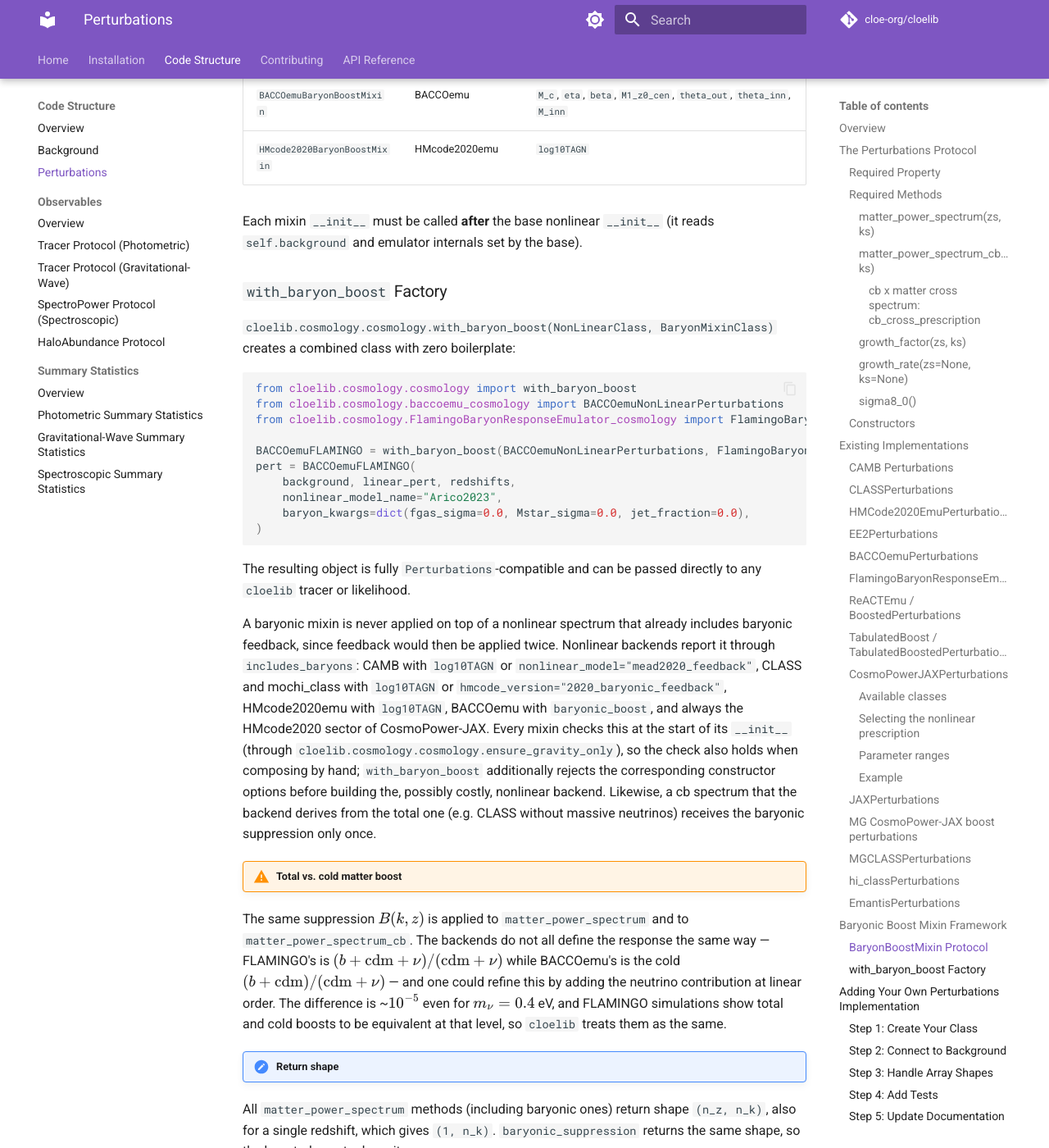
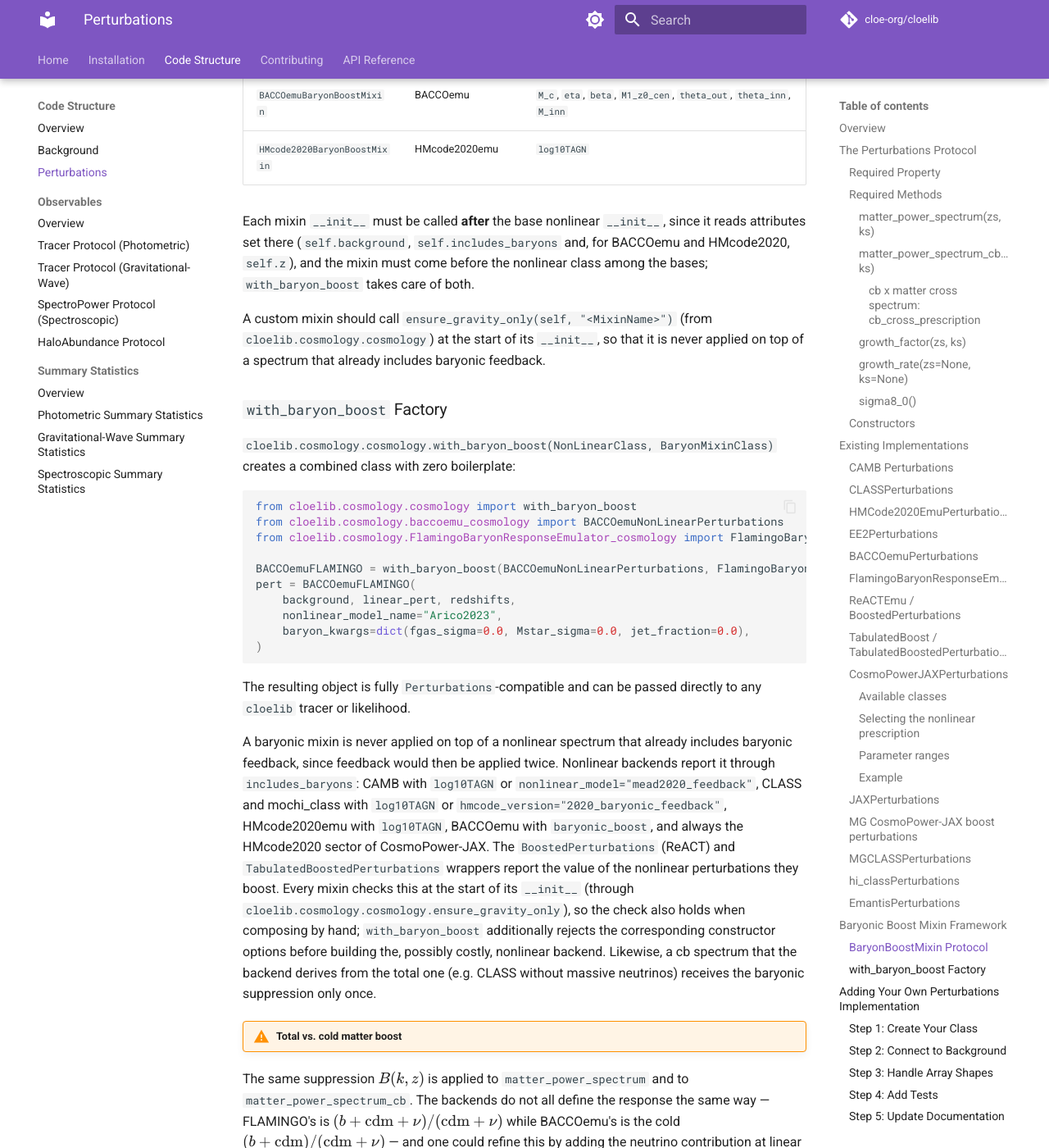
Before and after one commit to cloe-org/cloelib, an MkDocs documentation site: the page built from docs/code_structure/perturbations.md, in a window 1280 px wide and 1400 px high, scrolled down 18861 px. Shown: the whole window at 82% size. Built offline with MkDocs 1.6.1 and Material for MkDocs 9.7.7, drawn with Linux system fonts in a browser that asks for light colours; comment, search, counter and statistics services are not loaded; the version menu is left out; some of the changed text lies outside the part shown.

Commit message:
Document the baryon flag for wrappers, custom mixins and new backends
Mention that the modified-gravity wrappers pass on `includes_baryons`, tell
authors of new nonlinear backends to set it and authors of new baryonic
mixins to call `ensure_gravity_only`, and correct the description of what
the mixins read at initialisation.

````diff
--- a/docs/code_structure/perturbations.md
+++ b/docs/code_structure/perturbations.md
@@ -703,7 +703,9 @@ Three ready-made mixins are provided:
 | `BACCOemuBaryonBoostMixin`   | BACCOemu          | `M_c`, `eta`, `beta`, `M1_z0_cen`, `theta_out`, `theta_inn`, `M_inn` |
 | `HMcode2020BaryonBoostMixin` | HMcode2020emu     | `log10TAGN`                                                          |
 
-Each mixin `__init__` must be called **after** the base nonlinear `__init__` (it reads `self.background` and emulator internals set by the base).
+Each mixin `__init__` must be called **after** the base nonlinear `__init__`, since it reads attributes set there (`self.background`, `self.includes_baryons` and, for BACCOemu and HMcode2020, `self.z`), and the mixin must come before the nonlinear class among the bases; `with_baryon_boost` takes care of both.
+
+A custom mixin should call `ensure_gravity_only(self, "<MixinName>")` (from `cloelib.cosmology.cosmology`) at the start of its `__init__`, so that it is never applied on top of a spectrum that already includes baryonic feedback.
 
 ### `with_baryon_boost` Factory
 
@@ -724,7 +726,7 @@ pert = BACCOemuFLAMINGO(
 
 The resulting object is fully `Perturbations`-compatible and can be passed directly to any `cloelib` tracer or likelihood.
 
-A baryonic mixin is never applied on top of a nonlinear spectrum that already includes baryonic feedback, since feedback would then be applied twice. Nonlinear backends report it through `includes_baryons`: CAMB with `log10TAGN` or `nonlinear_model="mead2020_feedback"`, CLASS and mochi_class with `log10TAGN` or `hmcode_version="2020_baryonic_feedback"`, HMcode2020emu with `log10TAGN`, BACCOemu with `baryonic_boost`, and always the HMcode2020 sector of CosmoPower-JAX. Every mixin checks this at the start of its `__init__` (through `cloelib.cosmology.cosmology.ensure_gravity_only`), so the check also holds when composing by hand; `with_baryon_boost` additionally rejects the corresponding constructor options before building the, possibly costly, nonlinear backend. Likewise, a cb spectrum that the backend derives from the total one (e.g. CLASS without massive neutrinos) receives the baryonic suppression only once.
+A baryonic mixin is never applied on top of a nonlinear spectrum that already includes baryonic feedback, since feedback would then be applied twice. Nonlinear backends report it through `includes_baryons`: CAMB with `log10TAGN` or `nonlinear_model="mead2020_feedback"`, CLASS and mochi_class with `log10TAGN` or `hmcode_version="2020_baryonic_feedback"`, HMcode2020emu with `log10TAGN`, BACCOemu with `baryonic_boost`, and always the HMcode2020 sector of CosmoPower-JAX. The `BoostedPerturbations` (ReACT) and `TabulatedBoostedPerturbations` wrappers report the value of the nonlinear perturbations they boost. Every mixin checks this at the start of its `__init__` (through `cloelib.cosmology.cosmology.ensure_gravity_only`), so the check also holds when composing by hand; `with_baryon_boost` additionally rejects the corresponding constructor options before building the, possibly costly, nonlinear backend. Likewise, a cb spectrum that the backend derives from the total one (e.g. CLASS without massive neutrinos) receives the baryonic suppression only once.
 
 !!! warning "Total vs. cold matter boost"
 The same suppression $B(k,z)$ is applied to `matter_power_spectrum` and to
@@ -870,6 +872,8 @@ class MySolverPerturbations:
         """Compute σ₈ at z=0."""
         return self._solver.get_sigma8()
 ```
+
+If your nonlinear spectrum can include baryonic feedback (e.g. through an option), set `self.includes_baryons` accordingly in `__init__`; the baryonic mixins read it to refuse being added on top. Backends without baryonic feedback need not set it.
 
 ### Step 2: Connect to Background
 
````
